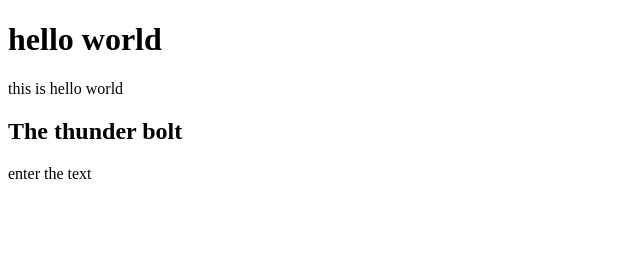
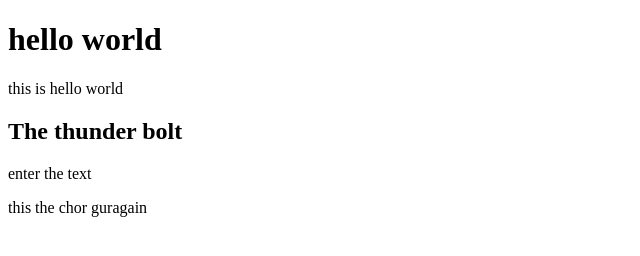
Before and after one commit to SaNdeSh-Arts/github_traning, a plain HTML site: page index.html in a window 1280 px wide. Shown: the whole page, without its empty margins (0-640 px from the left). Drawn offline with Linux system fonts and the light colour scheme.

Commit message:
chor guragain code

```diff
--- a/index.html
+++ b/index.html
@@ -10,5 +10,6 @@
     <p> this is hello world</p>
     <h2> The thunder bolt </h2>
     <span> enter the text</span>
+    <p>this the chor guragain</p>
 </body>
 </html>
```
